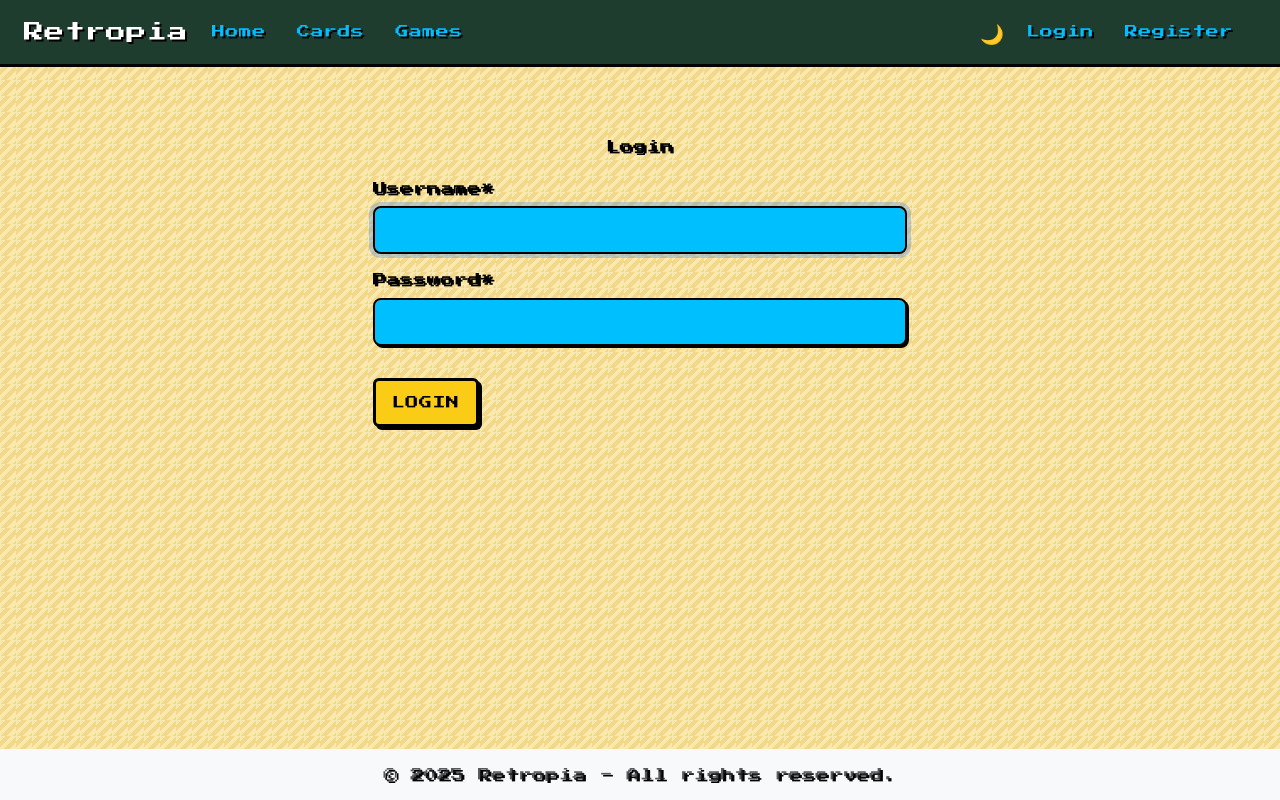
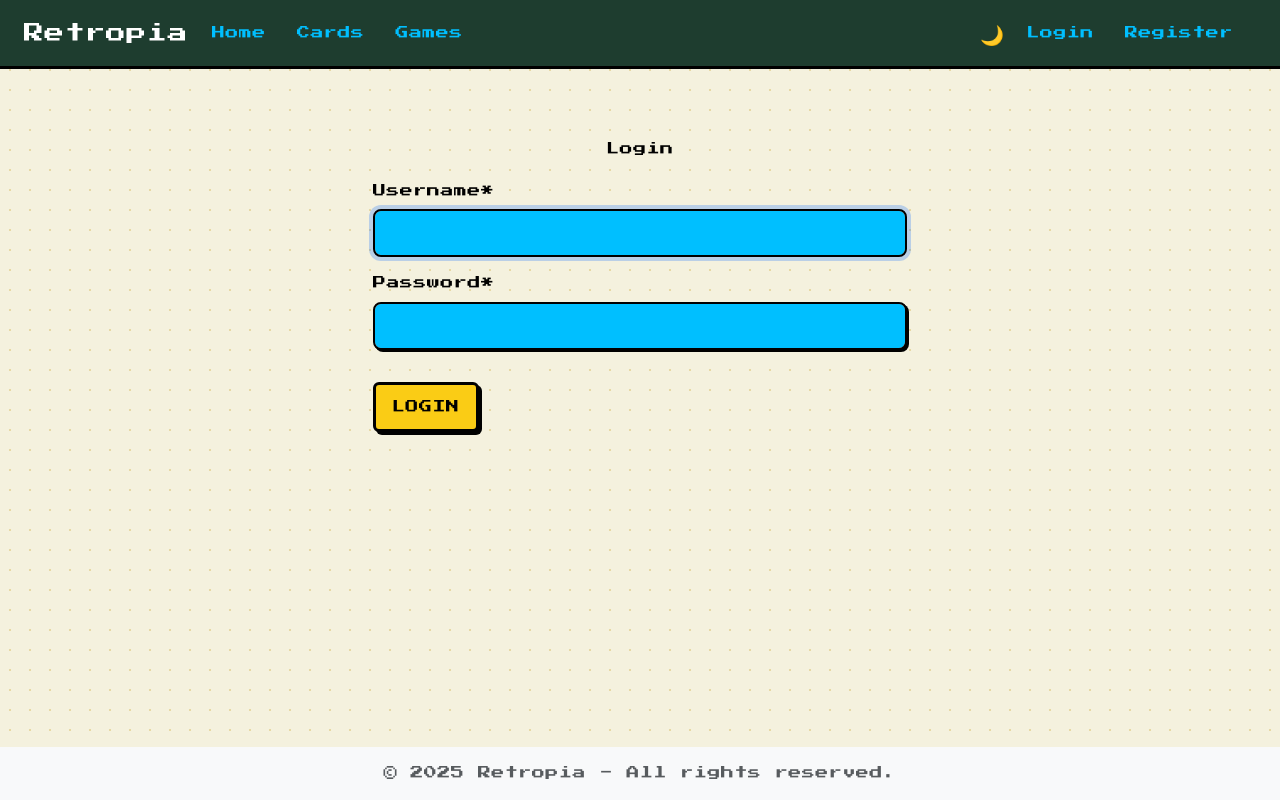
Before and after one commit to mbe645/retropia, a Django app: page /accounts/login/ in a window 1280 px wide. Run offline with Django 5.2, Linux system fonts and the light colour scheme; some libraries are stand-ins or nearby versions.

Commit message:
Switch to VT323 font, add retro grid background, and style headings/buttons/cards

```diff
--- a/static/css/custom.css
+++ b/static/css/custom.css
@@ -1,19 +1,21 @@
 body {
-    background-color: #f7e9b0 !important;
-    background-image:
-        repeating-linear-gradient(135deg, #f7e9b0 0px, #f7e9b0 4px, #f3d88a 4px, #f3d88a 8px),
-        repeating-linear-gradient(45deg, #f7e9b0 0px, #f7e9b0 4px, #f3d88a 4px, #f3d88a 8px);
-    background-size: 16px 16px;
+    font-family: 'VT323', monospace !important;
+    font-size: 18px;
+    line-height: 1.6;
+    color: #000;
+    background-color: #f4f1de !important;
+    background-image: radial-gradient(#e7d8a3 1px, transparent 1px);
+    background-size: 20px 20px;
     background-attachment: fixed;
-    color: #2b2b2b;
     margin: 0;
     padding: 0;
-    text-shadow: 2px 2px #000;
 }
 
 h1, h2, h3 {
-    font-family: 'Press Start 2P', cursive;
-    font-size: 1.7em;
+    font-family: 'VT323', monospace !important;
+    font-size: 28px;
+    text-align: center;
+    margin-bottom: 20px;
 }
 
 h2 {
@@ -53,7 +55,7 @@ h3 {
     color: #000 !important;
     box-shadow: 3px 3px 0px #000;
     padding: 12px 16px;
-    font-family: 'Press Start 2P', cursive;
+    font-family: 'VT323', monospace !important;
     margin: 10px 0;
     text-transform: uppercase;
 }
```
